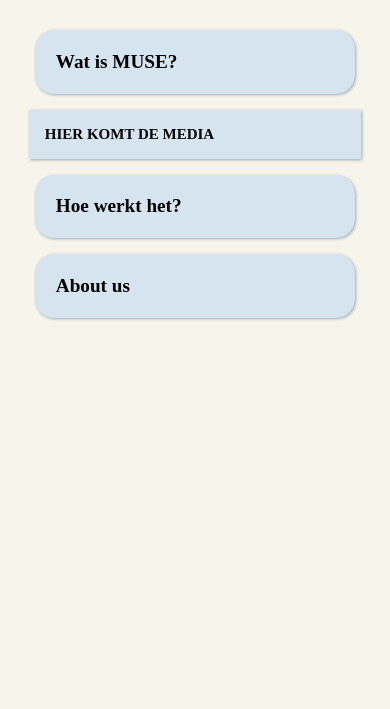
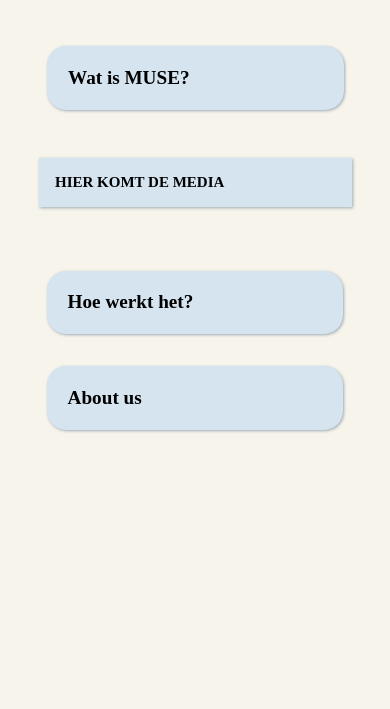
Before and after one commit to PepijnTEW/M8-BO-Muse-Software, a plain HTML site: page Website/index.html in a window 390 px wide. Shown: the part 135-844 px from the top of the page. Drawn offline with Linux system fonts and the light colour scheme.

Commit message:
made some styling changes

```diff
--- a/Website/index.html
+++ b/Website/index.html
@@ -18,13 +18,18 @@
 
 <div class="Boxes-Flex">
 
-  <section class="Box Box-Style">
+  <section class="Box Box-Style muse-box">
     <div class="box-toggle" onclick="toggleBox(this)">
       <div class="box-toggle-button">
         Wat is MUSE?
       </div>
       <div class="box-content">
-        <p>MUSE is een interactieve kunstinstallatie waarin een robot jouw gezicht scant en op basis van je emotie een filmpje toont...</p>
+        <p>
+          MUSE is een innovatief kunstproject ontwikkeld door tweedejaarsstudenten van het MediaCollege Amsterdam. In opdracht van het Amsterdam Museum zijn wij als studenten aan de slag gegaan met het creëren van een interactief kunstwerk dat inspeelt op emotie en technologie.
+          Binnen dit project werken studenten van verschillende opleidingen nauw samen, waaronder Game Artist en Ruimtelijk Vormgever. In slechts een paar weken hebben we gezamenlijk een uniek concept tot leven gebracht: de EmotieRobot.
+          Deze robot maakt gebruik van gezichtsherkenning om jouw emotie te analyseren. Aan de hand van jouw gezichtsuitdrukking bepaalt de robot hoe jij je voelt en speelt vervolgens een gepersonaliseerde video af – met als doel om je op te vrolijken en een glimlach op je gezicht te toveren.
+          MUSE verbindt kunst, technologie en menselijke emotie tot een verrassende, interactieve ervaring.
+        </p>
       </div>
     </div>
   </section>
--- a/Website/style/style.css
+++ b/Website/style/style.css
@@ -36,7 +36,9 @@
   flex-wrap: wrap;
   width: 90vw;
   margin: 1rem auto;
-  justify-content: space-between;
+  justify-content: center;
+  align-items: flex-start;
+  gap: 2rem;
 }
 .Media{
   background-color: #D6E4F0;
@@ -55,7 +57,7 @@
   width: 20rem;
   height: auto;
   box-sizing: border-box;
-  margin-bottom: 1rem;
+  margin: 1rem;
 }
 .boxes-info{
   display: flex;
@@ -66,6 +68,8 @@
 @media (max-width: 970px) { /* voor de mobiel*/
   .header{
     font-size: 1rem;
+    width: 94%;
+    text-align: center;
   }
   .box-toggle {
     background-color: #D6E4F0;
@@ -73,7 +77,7 @@
     padding: 0.3rem;
   }
   .Media{
-    width: 77vw;
+    width: 90%;
   }
   .box-toggle-button {
     font-size: 1.2rem;
@@ -82,13 +86,12 @@
 
   .box-content {
     display: none;
-    margin-top: 1rem;
   }
 
   .box-toggle.active .box-content {
     display: block;
   }
-      .grid {
+  .grid {
     flex-direction: column;
     align-items: center;
   }
@@ -97,12 +100,21 @@
     flex-direction: column;
     align-items: center;
     justify-content: center;
-    width: 100%;
+    width: 80vw;
     margin-top: 2rem;
   }
-    .Box-Style {
-    width: 90vw;
-    max-width: 20rem;
+
+  .Box-Style {
+    width: 95%;
+    margin: 1rem auto;
+  }
+
+  .boxes-info {
+    width: 100%;
+    align-items: center;
+  }
+  .boxes-info{
+    align-self: flex-start;
   }
 }
 
```
